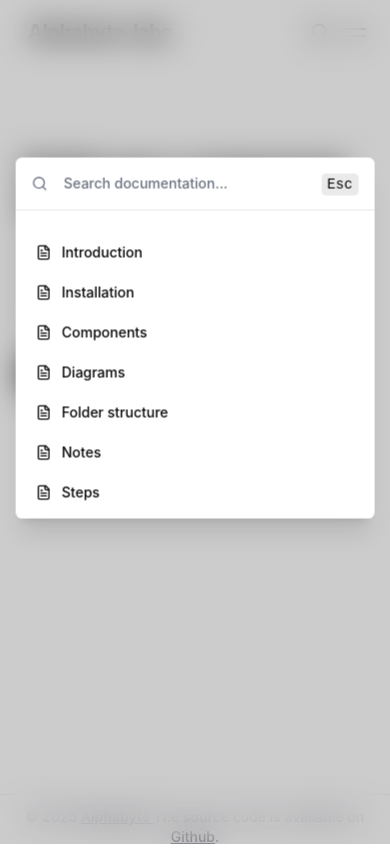
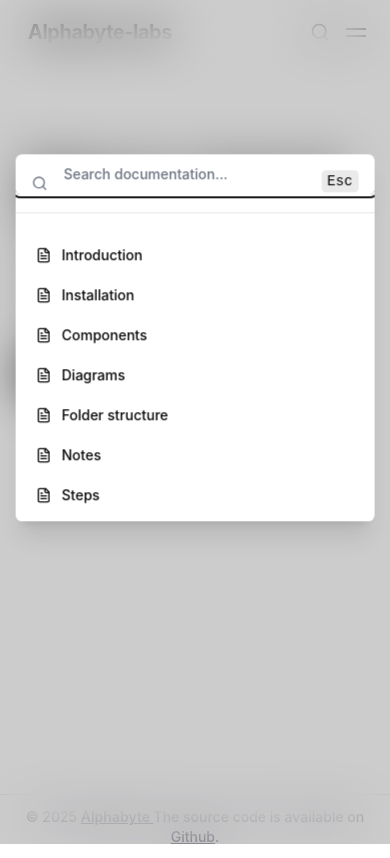
Before and after one commit to ALiAbdelhadi/alphabyte-labs, a Next.js app: page / in a window 390 px wide. Both pictures are taken after a click on the element 320 px from the left and 32 px from the top of the page. Built offline with nearby package versions, Linux system fonts and the light colour scheme.

Commit message:
update project

```diff
--- a/components/navigation/search.tsx
+++ b/components/navigation/search.tsx
@@ -15,6 +15,7 @@ import { ScrollArea } from "@/components/ui/scroll-area"
 import { advanceSearch, debounce, highlight, search } from "@/lib/utils"
 import { SearchIcon } from "lucide-react"
 import Anchor from "./anchor"
+import { Input } from "../ui/input"
 
 interface Document {
   title?: string
@@ -139,7 +140,7 @@ export default function Search() {
           <div className="border-b dark:border-neutral-800">
             <div className="relative">
               <SearchIcon className="absolute left-4 top-1/2 h-4 w-4 -translate-y-1/2 text-gray-500" />
-              <input
+              <Input
                 value={searchedInput}
                 onChange={(e) => setSearchedInput(e.target.value)}
                 placeholder="Search documentation..."
--- a/components/ui/dialog.tsx
+++ b/components/ui/dialog.tsx
@@ -20,7 +20,7 @@ const DialogOverlay = React.forwardRef<
   <DialogPrimitive.Overlay
     ref={ref}
     className={cn(
-      "fixed inset-0 z-50 dark:bg-black/20 bg-black/20 backdrop-blur-lg backdrop-filter backdrop-saturate-[180%] transition data-[state=open]:animate-in data-[state=closed]:animate-out data-[state=closed]:fade-out-0 data-[state=open]:fade-in-0",
+      "fixed inset-0 z-50 dark:bg-black/20 bg-black/20 backdrop-blur-xl backdrop-filter backdrop-saturate-[180%] transition data-[state=open]:animate-in data-[state=closed]:animate-out data-[state=closed]:fade-out-0 data-[state=open]:fade-in-0",
       className
     )}
     {...props}
--- a/components/ui/input.tsx
+++ b/components/ui/input.tsx
@@ -10,7 +10,7 @@ const Input = React.forwardRef<
     <input
       type={type}
       className={cn(
-        "flex h-10 w-full rounded-md border border-input bg-background px-3 py-2 text-sm ring-offset-background file:border-0 file:bg-transparent file:text-sm file:font-medium placeholder:text-muted-foreground focus-visible:outline-none focus-visible:ring-2 focus-visible:ring-ring focus-visible:ring-offset-2 disabled:cursor-not-allowed disabled:opacity-50",
+        "flex h-10 w-full rounded-md bg-background px-3 py-2 text-sm ring-offset-background file:border-0 file:bg-transparent file:text-sm file:font-medium placeholder:text-muted-foreground focus-visible:outline-none focus-visible:ring-2 focus-visible:ring-ring focus-visible:ring-offset-2 disabled:cursor-not-allowed disabled:opacity-50",
         className
       )}
       ref={ref}
```
